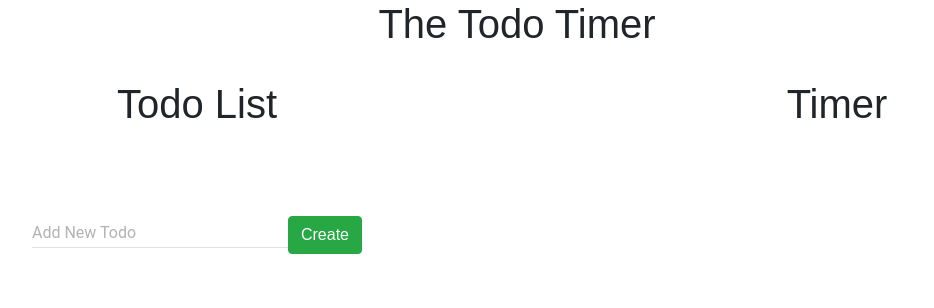
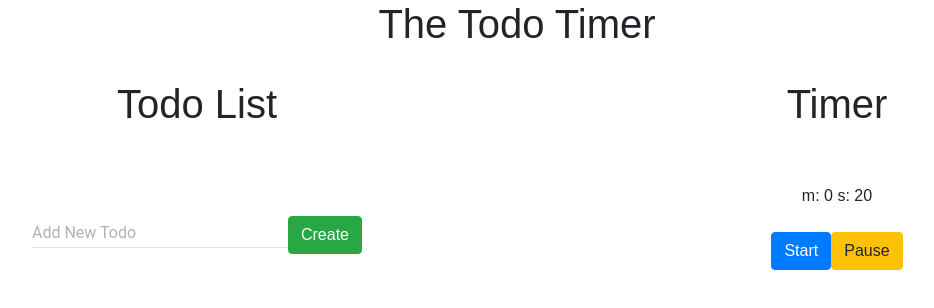
Before and after one commit to Seaanna/the_todo_timer, a React (Create React App) app: page / in a window 1280 px wide. Shown: the top 308 px of the page, without its empty margins (123-1057 px from the left). Built offline with nearby package versions, Linux system fonts and the light colour scheme.

Commit message:
add countdown timer

```diff
--- a/src/components/Timer.js
+++ b/src/components/Timer.js
@@ -1,13 +1,75 @@
 import React, { Component } from 'react';
+import { Button } from 'reactstrap';
 
 class Timer extends Component {
+  constructor() {
+    super();
+    this.state = { time: {}, seconds: 20 };
+    this.timer = 0;
+    this.startTimer = this.startTimer.bind(this);
+    this.countDown = this.countDown.bind(this);
+  }
+
+  secondsToTime(secs){
+    let hours = Math.floor(secs / (60 * 60));
+
+    let divisor_for_minutes = secs % (60 * 60);
+    let minutes = Math.floor(divisor_for_minutes / 60);
+
+    let divisor_for_seconds = divisor_for_minutes % 60;
+    let seconds = Math.ceil(divisor_for_seconds);
+
+    let obj = {
+      "h": hours,
+      "m": minutes,
+      "s": seconds
+    };
+    return obj;
+  }
+// componentDidMount() is invoked immediately after a component is mounted.
+// Initialization that requires DOM nodes should go here.
+// If you need to load data from a remote endpoint,
+// this is a good place to instantiate the network request.
+  componentDidMount() {
+    let timeLeft = this.secondsToTime(this.state.seconds);
+    this.setState({ time: timeLeft });
+  }
+
+  startTimer() {
+    if (this.timer == 0) {
+      this.timer = setInterval(this.countDown, 1000);
+    }
+  }
+
+  countDown() {
+    // Remove one second, set state so a re-render happens.
+    let seconds = this.state.seconds - 1;
+    this.setState({
+      time: this.secondsToTime(seconds),
+      seconds: seconds,
+    });
+
+    // Check if we're at zero.
+    if (seconds == 0) {
+      clearInterval(this.timer);
+    }
+  }
+
   render() {
-    return (
+    return(
       <div>
-        <h1 className='text-center'>Timer</h1>
+      <h1 className='text-center'>Timer</h1>
+      <br/>
+      <br/>
+        m: {this.state.time.m} s: {this.state.time.s}
+        <br/>
+        <br/>
+        <Button color="primary" onClick={this.startTimer}>Start</Button>
+        <Button color="warning">Pause</Button>
       </div>
     );
   }
 }
 
+
 export default Timer;
```
Also changed, not shown: src/components/TodoList.js (line endings or trailing spaces).
